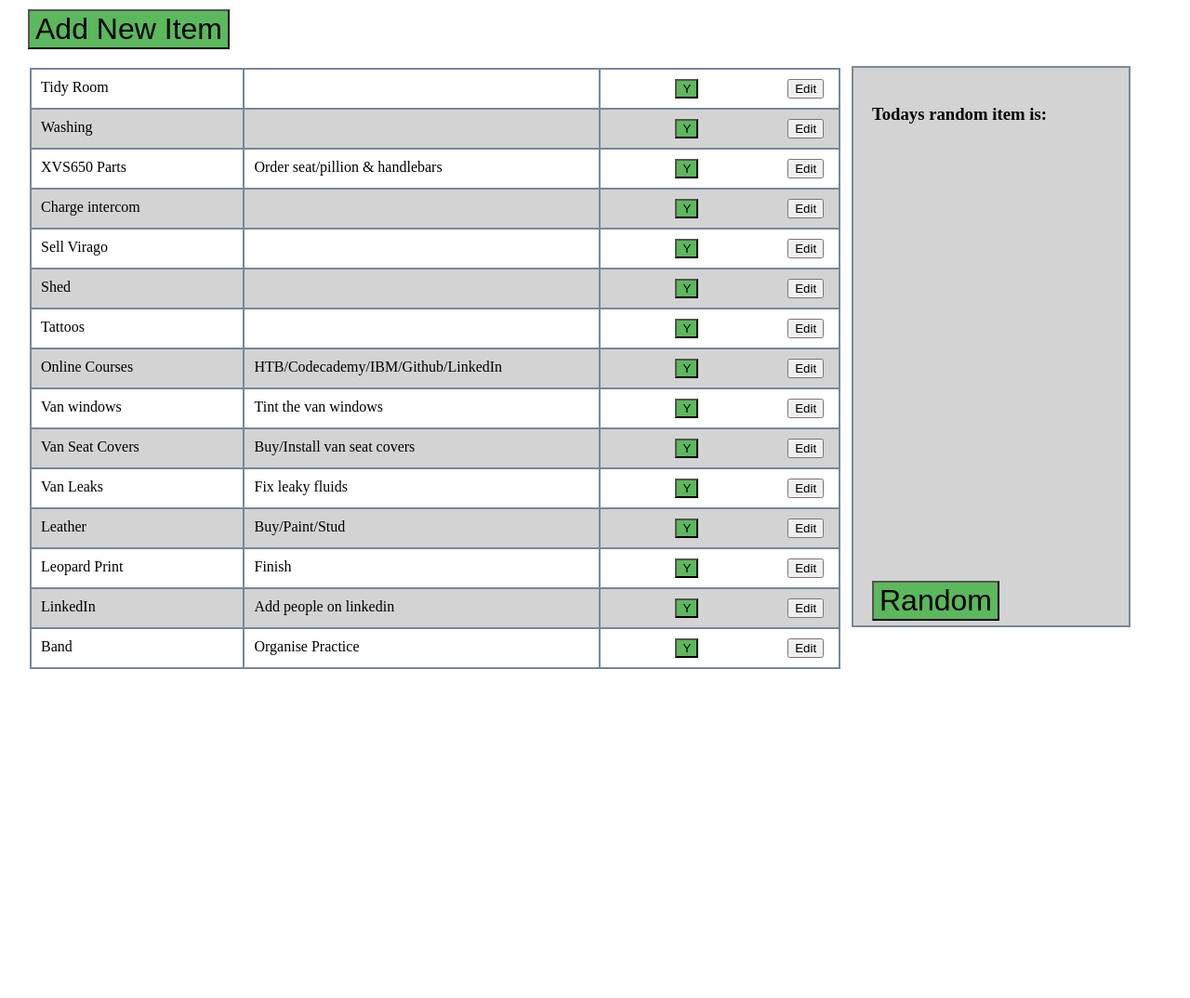
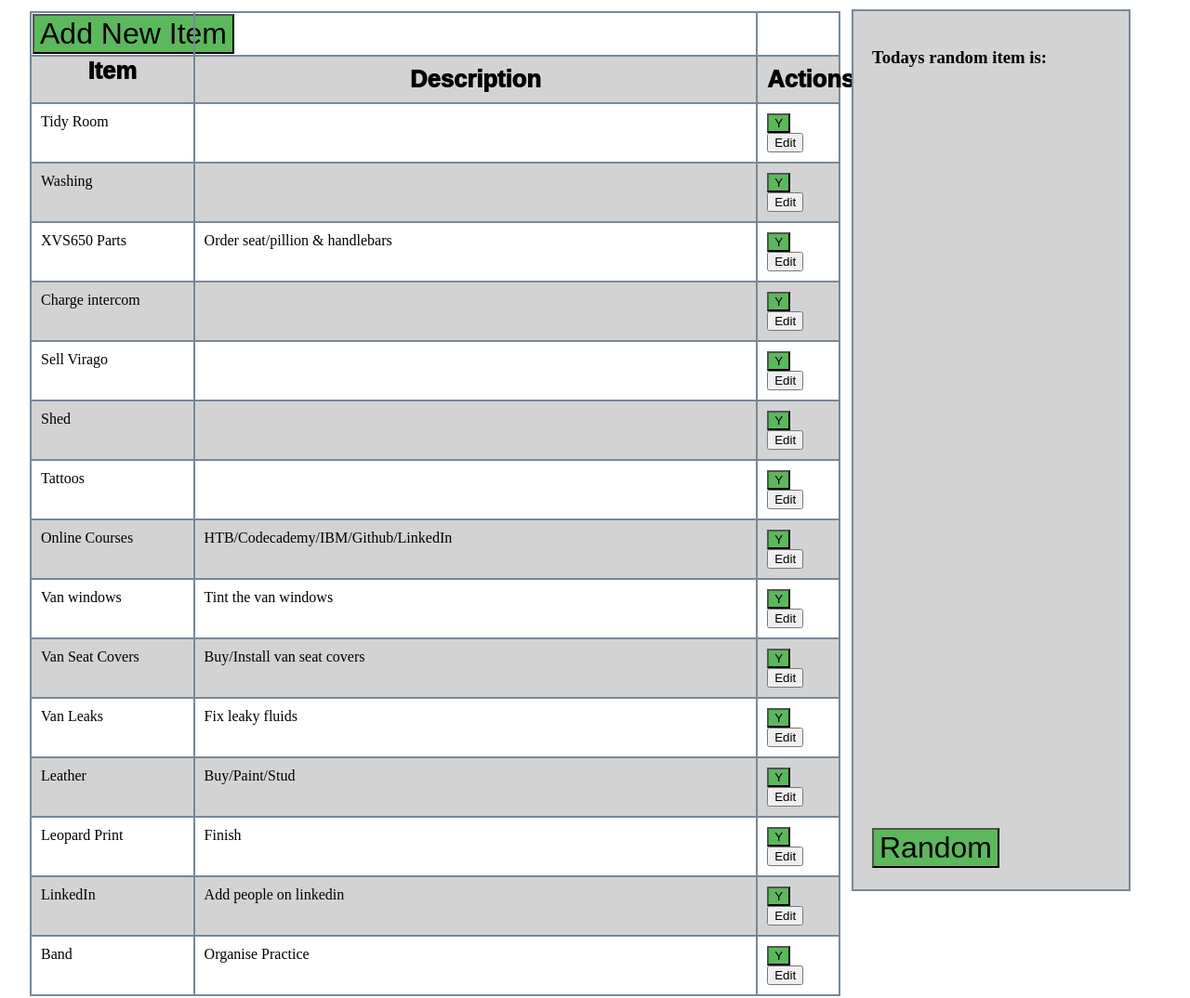
Before and after one commit to GRitchie1/Balena_ToDoList, a Flask app: page /1 in a window 1280 px wide. Shown: the part 55-1129 px from the top of the page at 93% size. Before the commit the page ends 775 px from the top, so only its background shows below. Run offline with Flask 2, Linux system fonts and the light colour scheme; data comes from the database, SQL or seed files in the repository.

Commit message:
Sort Layout & add table headers

```diff
--- a/todolist/src/static/styles.css
+++ b/todolist/src/static/styles.css
@@ -14,6 +14,16 @@ h1 {
     font-weight: 1000;
     font-size: 3em;
 }
+
+h2 {
+    color: black;
+    text-align: center;
+    font-family: sans-serif;
+    font-weight: 1000;
+    font-size: 1.6em;
+    margin:0px;
+}
+
 
 header {
   background-color: grey;
@@ -39,34 +49,27 @@ a:hover {
 }
 
 .item {
-  grid-area: itm;
   padding:10px;
 }
 .desc {
-  grid-area: desc;
   border-left:2px solid lightslategray;
   border-right:2px solid lightslategray;
-  padding-left:30px;
   padding:10px;
 }
 .item-form {
-  grid-area: btns;
   padding:10px;
 }
 .item-edit {
-  grid-area: edit;
   padding:10px;
 }
 
 .item-container {
     display: grid;
-    grid-template-areas:
-      'itm itm itm desc desc desc desc desc desc btns edit';
-    column-gap: 70px;
     margin-left: 20px;
     border-bottom: 2px solid lightslategray;
     border-left: 2px solid lightslategray;
     border-right: 2px solid lightslategray;
+    grid-template-columns: 20% 70% 10%;
 
  }
 
@@ -150,8 +153,3 @@ input.add {
 .item-left-menu{
   grid-row: 1 / span 2;
 }
-
-.lists-add-new-item{
-  grid-column: 1 / span 3;
-  margin-left:20px;
-}
--- a/todolist/src/templates/lists.html
+++ b/todolist/src/templates/lists.html
@@ -15,20 +15,24 @@
 </header>
 
 <div class="lists-grid-container">
-
-  <div class = "lists-add-new-item">
-
-  <form method="POST">
-    <input type="submit" class="add" name="Add" value="Add New Item">
-  </form>
-
-  </div>
-
-
-
   <table id= itemtable>
-
     <tbody>
+      <tr class = "item-container">
+        <td class="add-item">
+        <form method="POST">
+          <input type="submit" class="add" name="Add" value="Add New Item">
+        </form>
+        </td>
+        <td class="desc">  </td>
+        <td class="item-form">  </td>
+      </tr>
+      <tr class = "item-container">
+        <td class="add-item">
+          <h2> Item </h2>
+        </td>
+        <td class="desc"> <h2> Description </h2> </td>
+        <td class="item-form"> <h2> Actions </h2> </td>
+      </tr>
 
         {% for item in list_items %}
         <tr class = "item-container">
@@ -41,11 +45,6 @@
               {% elif item.complete == True %}
               <input type="submit" class="uncomp" name="{{item.id}}" value="X">
               {% endif %}
-            </form>
-          </td>
-
-          <td class="item-edit">
-            <form method="POST">
               <input type="submit" class="edit" name="{{item.id}}" value="Edit">
             </form>
           </td>
```
